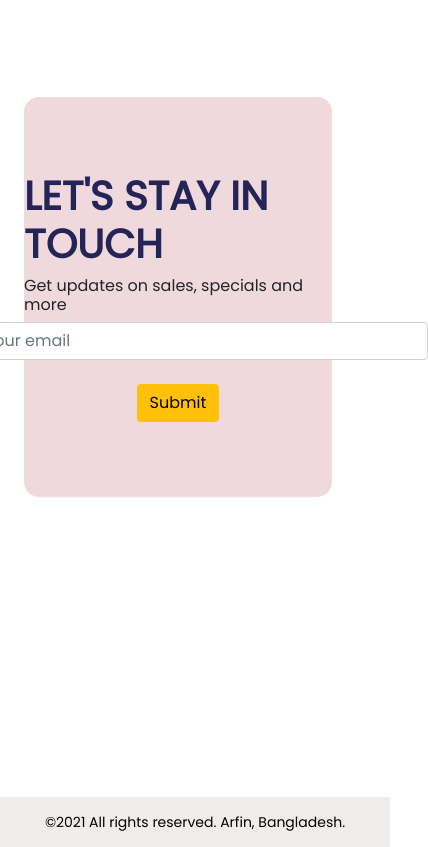
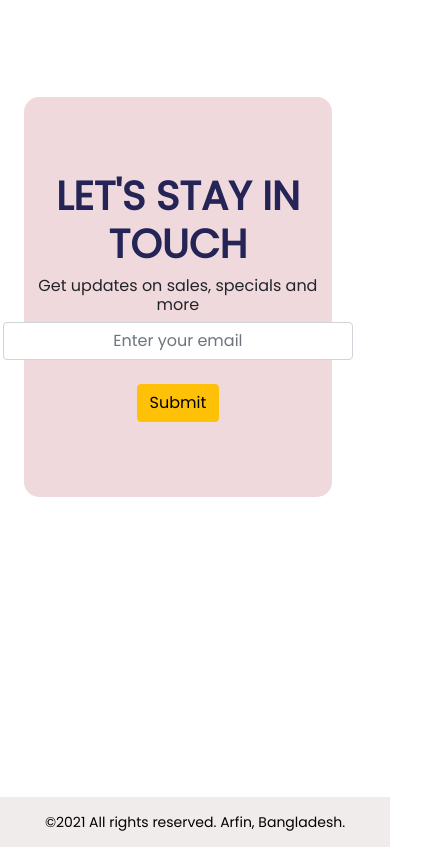
Before and after one commit to arfin-2020/Assignment-2, a plain HTML site: page index.html in a window 390 px wide. Shown: the part 6238-7085 px from the top of the page, 428 px wide, since content can reach past the window. Drawn offline with Linux system fonts and the light colour scheme.

Commit message:
update finished

```diff
--- a/style.css
+++ b/style.css
@@ -80,7 +80,6 @@ section {
 
 .images img {
     width: 50%;
-    /* margin-left: 50px; */
 }
 
 .article {
@@ -147,6 +146,20 @@ section .radius {
         text-align: center;
         margin-top: 20px;
     }
+    .radius {
+        display: flex;
+        flex-direction: column;
+        align-items: center;
+        justify-content: center;
+        text-align: center;
+    }
+    input {
+        display: flex;
+        flex-direction: column;
+        align-items: center;
+        justify-content: center;
+        text-align: center;
+    }
 }
 
 ul li:hover {
@@ -156,5 +169,5 @@ ul li:hover {
 }
 
 .form-control {
-    width: 500px;
+    width: 350px;
 }
```
